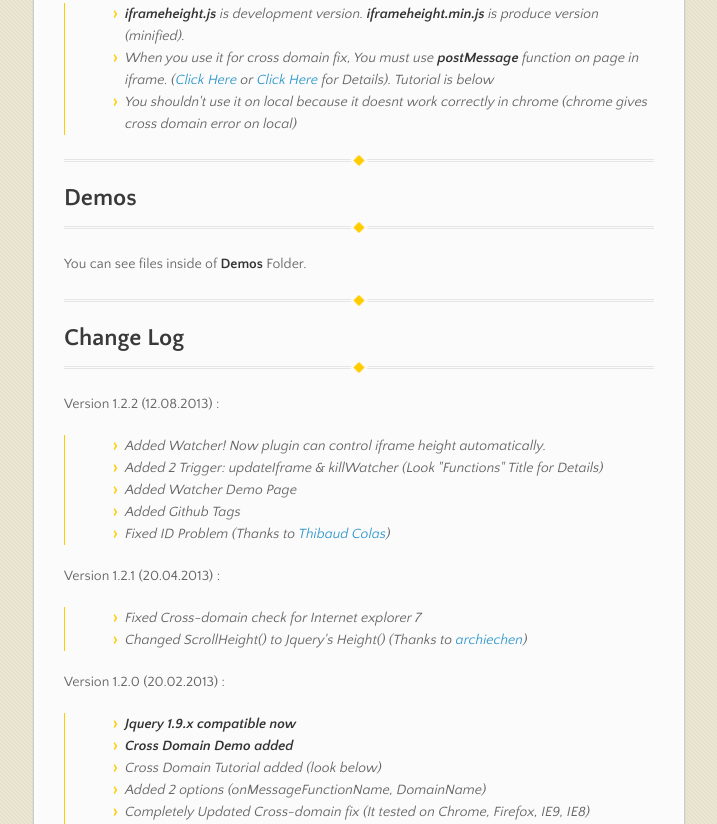
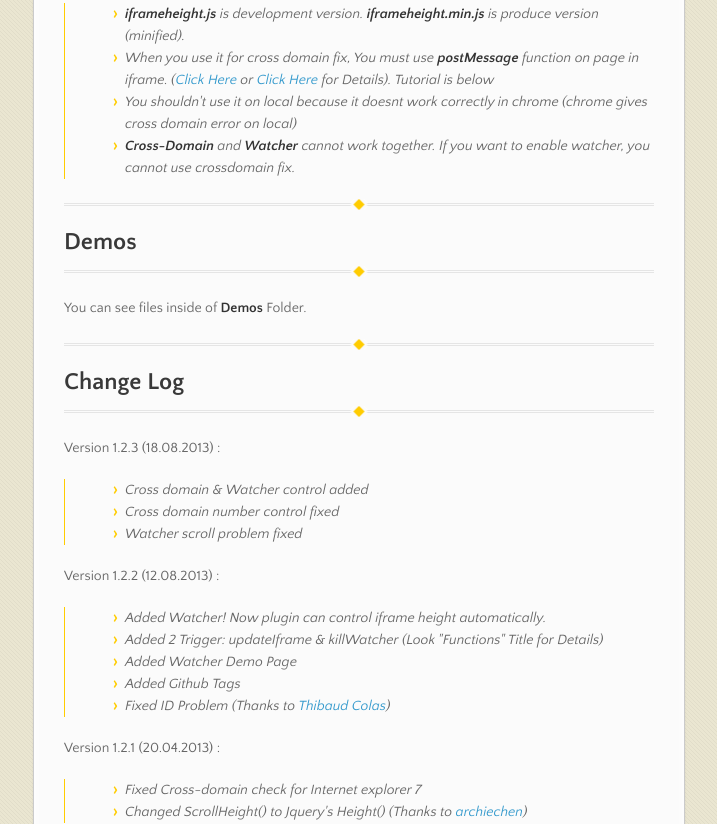
Before and after one commit to Sly777/Iframe-Height-Jquery-Plugin, a plain HTML site: page index.html in a window 1280 px wide. Shown: the part 1933-2757 px from the top of the page, without its empty margins (282-999 px from the left). Drawn offline with nearby package versions, Linux system fonts and the light colour scheme.

```diff
--- a/index.html
+++ b/index.html
@@ -40,7 +40,7 @@
       </nav>
       <section>
         <h1>
-<a name="iframe-height-jquery-plugin-version-122---12082013" class="anchor" href="#iframe-height-jquery-plugin-version-122---12082013"><span class="octicon octicon-link"></span></a>Iframe Height Jquery Plugin (Version 1.2.2) - 12.08.2013</h1>
+<a name="iframe-height-jquery-plugin-version-123---18082013" class="anchor" href="#iframe-height-jquery-plugin-version-123---18082013"><span class="octicon octicon-link"></span></a>Iframe Height Jquery Plugin (Version 1.2.3) - 18.08.2013</h1>
 
 <p>This plugin can get contents of iframe and set height of iframe automatically. Also it has cross-domain fix (* You should read tutorial below).</p>
 
@@ -144,6 +144,8 @@
 <strong>iframeheight.js</strong> is development version. <strong>iframeheight.min.js</strong> is produce version (minified).</li>
 <li>When you use it for cross domain fix, You must use <strong>postMessage</strong> function on page in iframe. (<a href="http://viget.com/extend/using-javascript-postmessage-to-talk-to-iframes">Click Here</a> or <a href="http://help.dottoro.com/ljjqtjsj.php">Click Here</a> for Details). Tutorial is below</li>
 <li>You shouldn't use it on local because it doesnt work correctly in chrome (chrome gives cross domain error on local)</li>
+<li>
+<strong>Cross-Domain</strong> and <strong>Watcher</strong> cannot work together. If you want to enable watcher, you cannot use crossdomain fix.</li>
 </ul>
 </blockquote>
 
@@ -155,7 +157,17 @@
 <hr><h2>
 <a name="change-log" class="anchor" href="#change-log"><span class="octicon octicon-link"></span></a>Change Log</h2>
 
-<hr><p>Version 1.2.2 (12.08.2013) :</p>
+<hr><p>Version 1.2.3 (18.08.2013) :</p>
+
+<blockquote>
+<ul>
+<li>Cross domain &amp; Watcher control added</li>
+<li>Cross domain number control fixed</li>
+<li>Watcher scroll problem fixed</li>
+</ul>
+</blockquote>
+
+<p>Version 1.2.2 (12.08.2013) :</p>
 
 <blockquote>
 <ul>
```
Also changed, not shown: params.json (+1 -1 lines).
